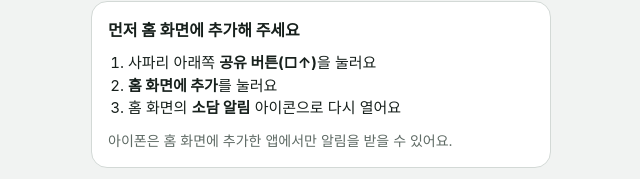
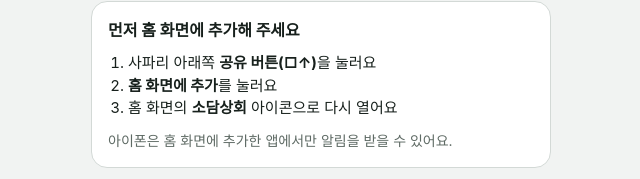
Before and after one commit to IANWONJEKIM/sodam-notify, a plain HTML site: page index.html in a window 1280 px wide. Shown: the part 96-275 px from the top of the page, 319-959 px from the left. Drawn offline with Linux system fonts and the light colour scheme; no server answers.

Commit message:
앱 이름 소담상회, 새 아이콘
Co-Authored-By: Claude Opus 5.5 <noreply@anthropic.com>
Claude-Session: https://claude.ai/code/session_01VD9cNZJ5yKWQQL1zJ9Jp3L

```diff
--- a/index.html
+++ b/index.html
@@ -3,11 +3,11 @@
 <head>
 <meta charset="utf-8">
 <meta name="viewport" content="width=device-width,initial-scale=1,viewport-fit=cover">
-<title>소담 알림</title>
+<title>소담상회</title>
 <link rel="manifest" href="manifest.json">
 <link rel="apple-touch-icon" href="icon-180.png">
 <meta name="apple-mobile-web-app-capable" content="yes">
-<meta name="apple-mobile-web-app-title" content="소담 알림">
+<meta name="apple-mobile-web-app-title" content="소담상회">
 <meta name="theme-color" content="#1F5F4A">
 <style>
 :root{--bg:#F1F3F2;--card:#fff;--ink:#17201C;--muted:#5E6A64;--line:#D3D9D6;--accent:#1F5F4A;--ok:#1F7A4D;--bad:#B23B3B}
@@ -30,7 +30,7 @@ ol{margin:0;padding-left:20px;font-size:15px}
   <div><div class="muted">SODAM STORE</div><h1>소담 알림</h1></div>
   <div class="card" id="ios" hidden>
     <b>먼저 홈 화면에 추가해 주세요</b>
-    <ol><li>사파리 아래쪽 <b>공유 버튼(□↑)</b>을 눌러요</li><li><b>홈 화면에 추가</b>를 눌러요</li><li>홈 화면의 <b>소담 알림</b> 아이콘으로 다시 열어요</li></ol>
+    <ol><li>사파리 아래쪽 <b>공유 버튼(□↑)</b>을 눌러요</li><li><b>홈 화면에 추가</b>를 눌러요</li><li>홈 화면의 <b>소담상회</b> 아이콘으로 다시 열어요</li></ol>
     <p class="muted">아이폰은 홈 화면에 추가한 앱에서만 알림을 받을 수 있어요.</p>
   </div>
   <div class="card" id="setup">
@@ -71,7 +71,7 @@ $('on').onclick=function(){
     if(!token)throw new Error('notoken');
     return fetch(C.gasUrl,{method:'POST',mode:'no-cors',headers:{'Content-Type':'text/plain'},body:JSON.stringify({name:name,token:token,ua:navigator.userAgent.slice(0,80)})}).then(function(){return token})}).then(function(token){
     localStorage.setItem('sodam_notify',JSON.stringify({name:name,token:token}));st('알림을 켰어요 · '+name+' · 1분 안에 시험 알림이 와요','ok')
-  }).catch(function(e){st(e&&e.message==='denied'?'알림이 꺼져 있어요. 휴대폰 설정에서 소담 알림의 알림을 허용해 주세요.':'알림을 켜지 못했어요. 잠시 후 다시 눌러 주세요.','bad')})};
+  }).catch(function(e){st(e&&e.message==='denied'?'알림이 꺼져 있어요. 휴대폰 설정에서 소담상회의 알림을 허용해 주세요.':'알림을 켜지 못했어요. 잠시 후 다시 눌러 주세요.','bad')})};
 /* 앱이 열려 있을 때 온 알림도 보여줘요 */
 if(msg)msg.onMessage(function(p){var n=p.notification||p.data||{};navigator.serviceWorker.getRegistration().then(function(r){if(r)r.showNotification(n.title||'소담 알림',{body:n.body||'',icon:'icon-192.png',data:{link:BASE}})})});
 })();
```
Also changed, not shown: icon-180.png, icon-192.png, icon-512.png, manifest.json.
